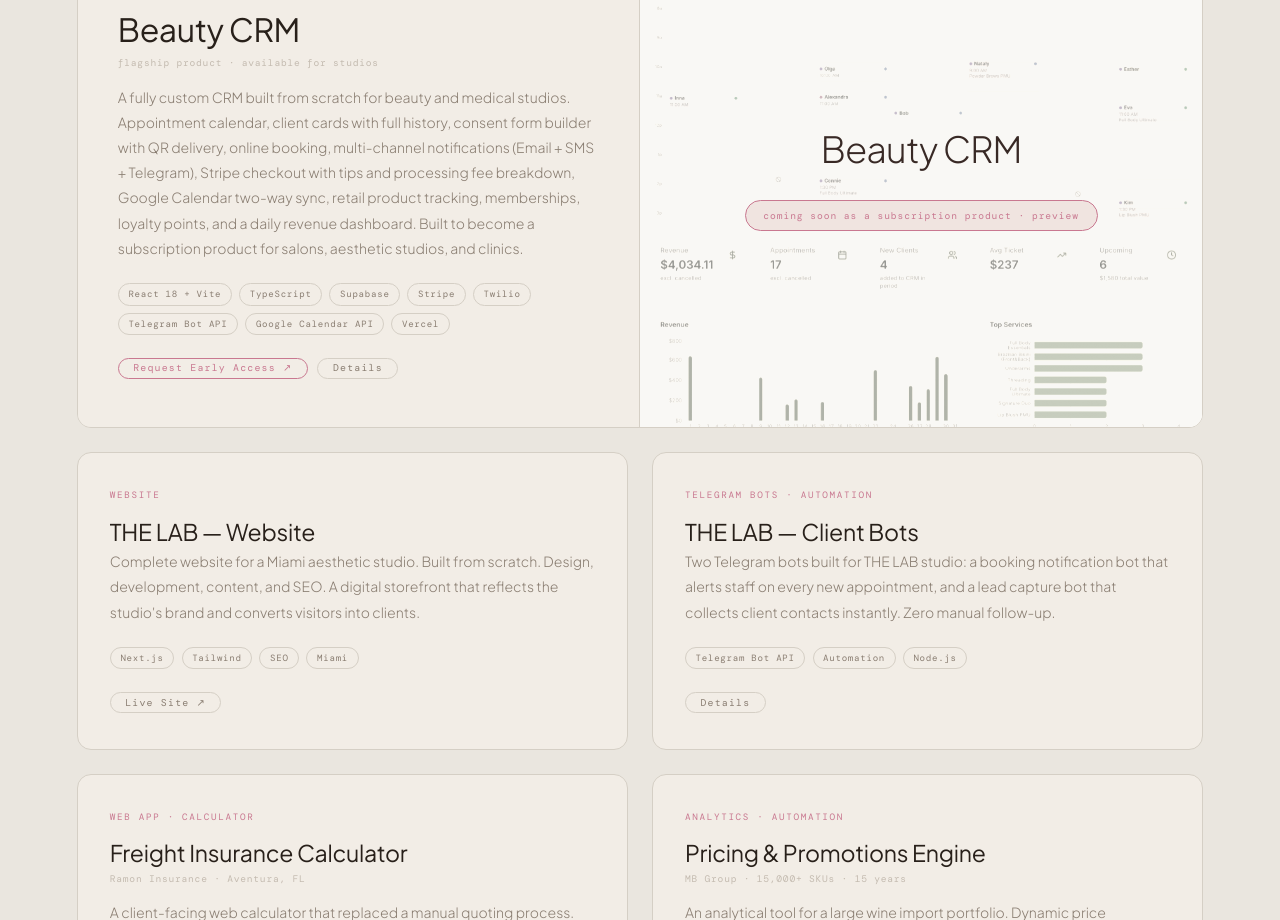
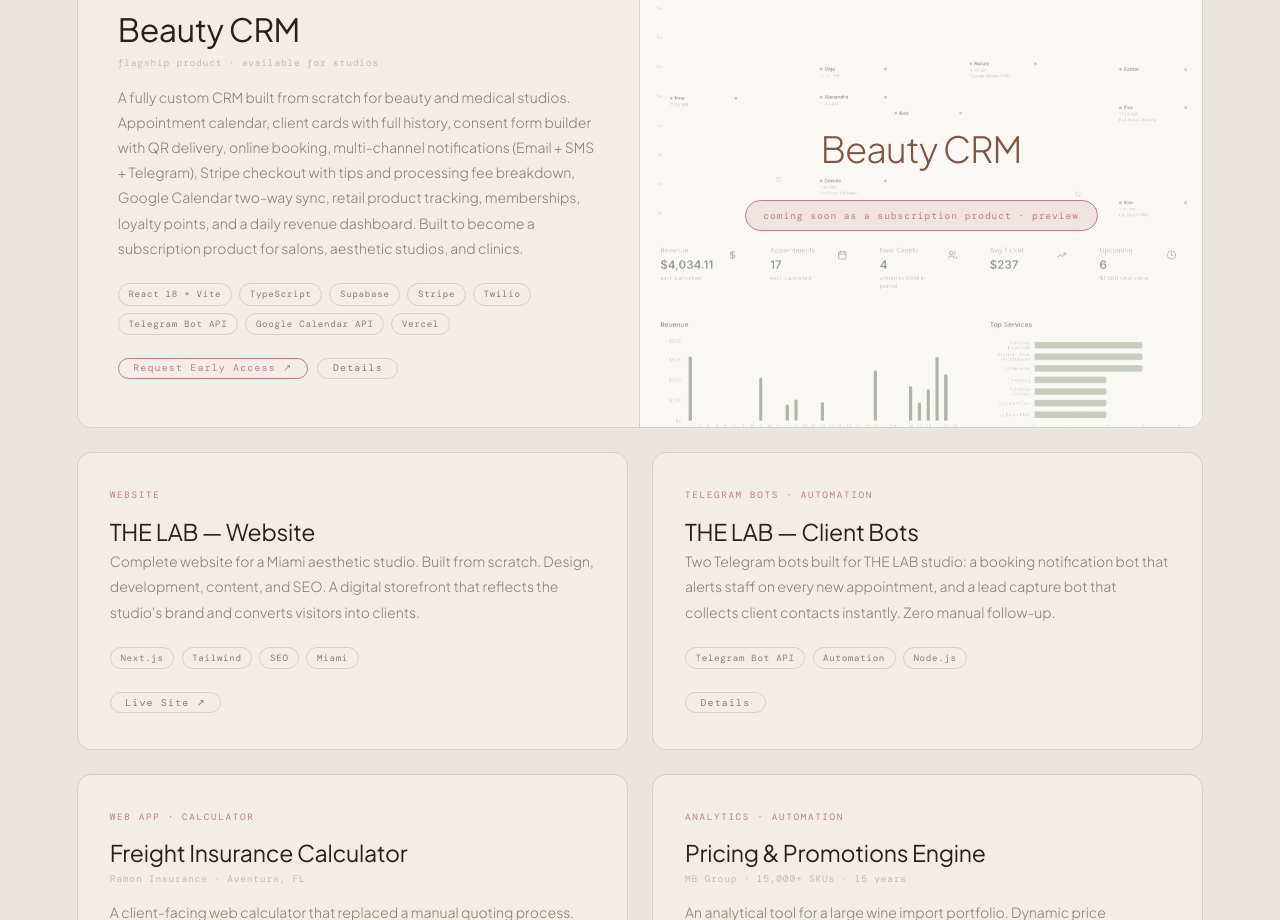
Before and after one commit to dryu13/code13-portfolio, a website: page index.html in a window 1280 px wide. Shown: the part 2280-3200 px from the top of the page. Drawn offline with nearby package versions, Linux system fonts and the light colour scheme; a web font is replaced by a local one.

Commit message:
Beauty CRM title: warmer brown color rgba(110,60,38,0.88)

```diff
--- a/index.html
+++ b/index.html
@@ -283,7 +283,7 @@ nav {
 }
 .visual-name {
   font-family: var(--f-display); font-weight: 300;
-  font-size: 2.25rem; letter-spacing: -0.02em; color: rgba(45,30,25,0.95);
+  font-size: 2.25rem; letter-spacing: -0.02em; color: rgba(110,60,38,0.88);
   margin-bottom: 0.4rem;
 }
 .visual-sub {
```
